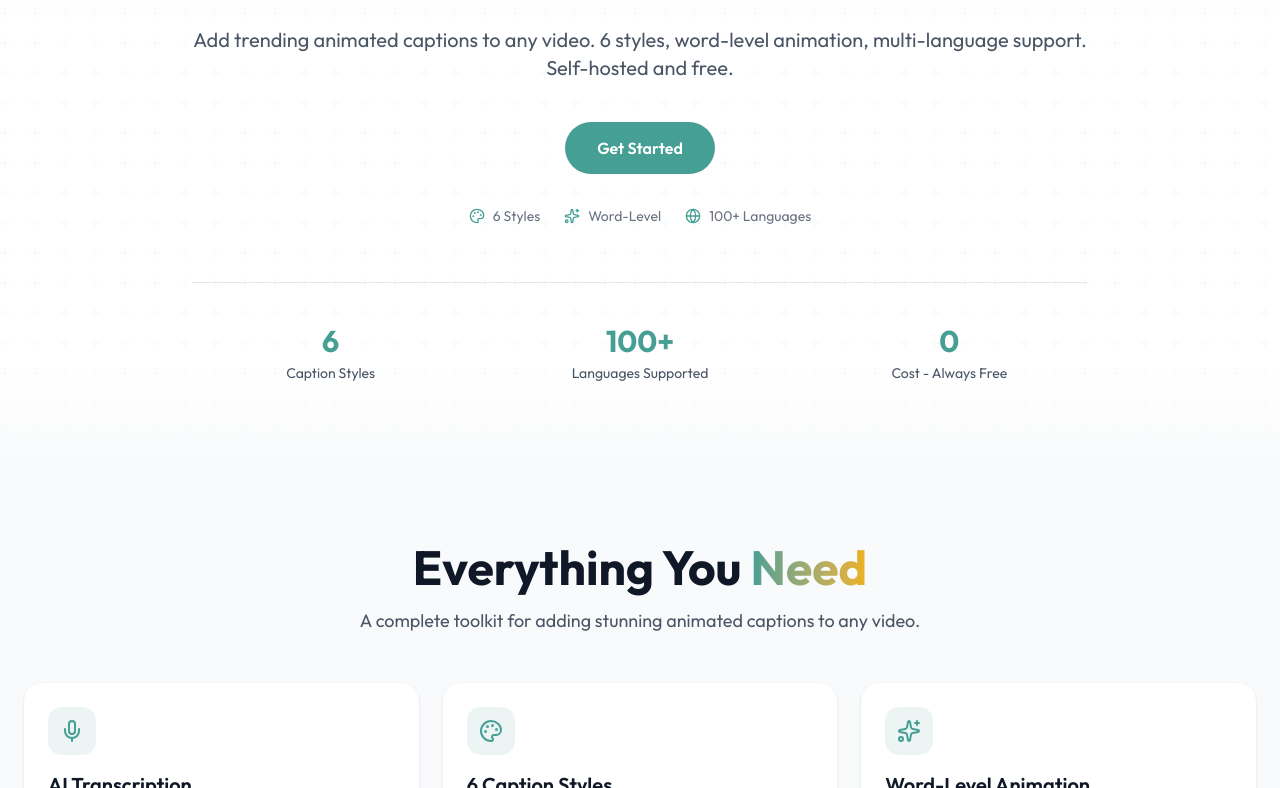
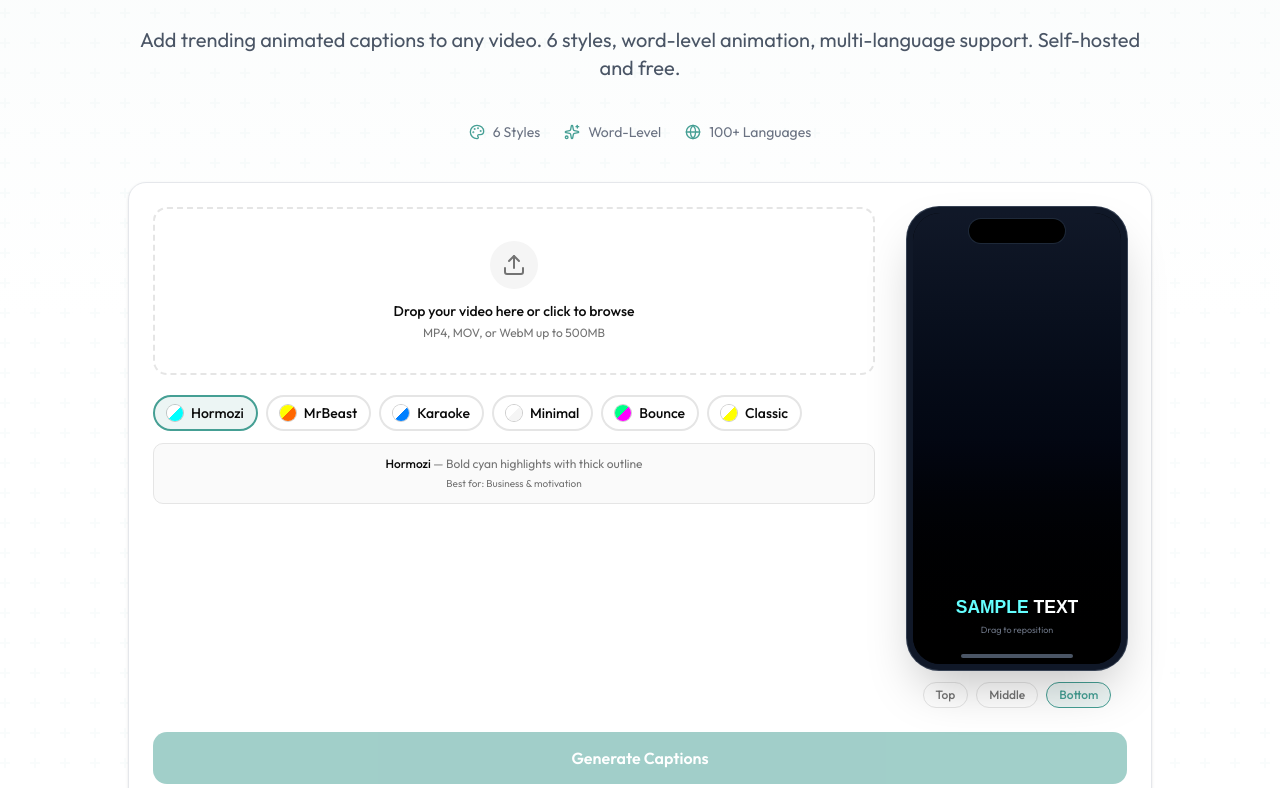
Before and after one commit to nextgpartner/ai-video-captions, a Next.js app in the folder frontend/: page / in a window 1280 px wide. Shown: the part 412-1200 px from the top of the page. Built offline with nearby package versions, Linux system fonts and the light colour scheme; no server answers.

Commit message:
feat(frontend): integrate upload flow into hero section with dropzone, style picker, and processing

```diff
--- a/frontend/src/components/landing/hero-section.tsx
+++ b/frontend/src/components/landing/hero-section.tsx
@@ -1,6 +1,21 @@
 "use client";
 
+import { useState } from "react";
 import { Palette, Sparkles, Globe } from "lucide-react";
+import { useRouter } from "next/navigation";
+import { VideoDropzone } from "~/components/video-dropzone";
+import { CaptionStylePicker } from "~/components/caption-style-picker";
+import { CaptionPreview } from "~/components/caption-preview";
+import { ProcessingView } from "~/components/processing-view";
+import { submitCaptionJob } from "~/actions/captions";
+import {
+  CAPTION_STYLE_CONFIGS,
+  DEFAULT_CAPTION_STYLE,
+  DEFAULT_CAPTION_POSITION,
+} from "~/lib/caption-styles";
+import type { CaptionStyle } from "~/types/caption";
+
+type ViewState = "idle" | "uploading" | "processing" | "complete";
 
 const trustIndicators = [
   { icon: Palette, text: "6 Styles" },
@@ -9,6 +24,87 @@ const trustIndicators = [
 ];
 
 export function HeroSection() {
+  const router = useRouter();
+
+  const [viewState, setViewState] = useState<ViewState>("idle");
+  const [file, setFile] = useState<File | null>(null);
+  const [fileDuration, setFileDuration] = useState<number>(0);
+  const [selectedStyle, setSelectedStyle] =
+    useState<CaptionStyle>(DEFAULT_CAPTION_STYLE);
+  const [captionPosition, setCaptionPosition] = useState(
+    DEFAULT_CAPTION_POSITION,
+  );
+  const [uploadProgress, setUploadProgress] = useState<number | null>(null);
+  const [jobId, setJobId] = useState<string | null>(null);
+  const [error, setError] = useState<string | null>(null);
+
+  const handleFileSelect = (selectedFile: File, duration: number) => {
+    setFile(selectedFile);
+    setFileDuration(duration);
+    setError(null);
+  };
+
+  const handleFileClear = () => {
+    setFile(null);
+    setFileDuration(0);
+    setError(null);
+  };
+
+  const handleSubmit = async () => {
+    if (!file) return;
+
+    setViewState("uploading");
+    setUploadProgress(0);
+    setError(null);
+
+    const formData = new FormData();
+    formData.append("file", file);
+    formData.append("captionStyle", selectedStyle);
+    formData.append("captionPosition", String(captionPosition));
+    formData.append("durationSeconds", String(fileDuration));
+
+    // Simulate upload progress while the server action runs
+    const progressInterval = setInterval(() => {
+      setUploadProgress((prev) => {
+        if (prev === null || prev >= 90) return prev;
+        return prev + 10;
+      });
+    }, 300);
+
+    const result = await submitCaptionJob(formData);
+    clearInterval(progressInterval);
+
+    if ("error" in result) {
+      setError(result.error);
+      setViewState("idle");
+      setUploadProgress(null);
+      return;
+    }
+
+    setUploadProgress(100);
+    setJobId(result.jobId);
+    setViewState("processing");
+    setUploadProgress(null);
+  };
+
+  const handleProcessingComplete = (completedJobId: string) => {
+    setViewState("complete");
+    router.push(`/captions/${completedJobId}`);
+  };
+
+  const handleProcessingError = (errorMessage: string) => {
+    setError(errorMessage);
+    setViewState("idle");
+    setFile(null);
+    setFileDuration(0);
+    setUploadProgress(null);
+    setJobId(null);
+  };
+
+  const isUploading = viewState === "uploading";
+  const isProcessing = viewState === "processing";
+  const styleConfig = CAPTION_STYLE_CONFIGS[selectedStyle];
+
   return (
     <section
       className="relative min-h-[85vh] overflow-hidden bg-white pt-24 dark:bg-black"
@@ -27,7 +123,7 @@ export function HeroSection() {
 
       {/* Content */}
       <div className="relative z-10 container mx-auto px-6 py-20">
-        <div className="mx-auto max-w-4xl text-center">
+        <div className="mx-auto max-w-5xl text-center">
           {/* Badge */}
           <div className="animate-fade-up mb-6 inline-flex items-center gap-2 rounded-full border border-[#459F94]/30 bg-[#459F94]/10 px-4 py-1.5 text-sm font-medium text-[#459F94] dark:border-[#459F94]/40 dark:bg-[#459F94]/20">
             <span className="h-1.5 w-1.5 rounded-full bg-[#459F94]" />
@@ -55,23 +151,10 @@ export function HeroSection() {
             animation, multi-language support. Self-hosted and free.
           </p>
 
-          {/* CTA Button */}
-          <div
-            className="animate-fade-up mx-auto mb-8 max-w-2xl"
-            style={{ "--stagger": "0.3s" } as React.CSSProperties}
-          >
-            <a
-              href="#upload"
-              className="inline-flex items-center gap-2 rounded-full bg-[#459F94] px-8 py-3.5 text-base font-semibold text-white transition-colors hover:bg-[#367d74]"
-            >
-              Get Started
-            </a>
-          </div>
-
           {/* Trust Indicators */}
           <div
-            className="animate-fade-up flex flex-wrap items-center justify-center gap-6 text-sm text-gray-500 dark:text-gray-400"
-            style={{ "--stagger": "0.4s" } as React.CSSProperties}
+            className="animate-fade-up mb-10 flex flex-wrap items-center justify-center gap-6 text-sm text-gray-500 dark:text-gray-400"
+            style={{ "--stagger": "0.3s" } as React.CSSProperties}
           >
             {trustIndicators.map((indicator, i) => (
               <div key={i} className="flex items-center gap-2">
@@ -79,6 +162,71 @@ export function HeroSection() {
                 <span>{indicator.text}</span>
               </div>
             ))}
+          </div>
+
+          {/* Upload / Processing Area */}
+          <div
+            id="upload"
+            className="animate-fade-up mx-auto max-w-5xl"
+            style={{ "--stagger": "0.4s" } as React.CSSProperties}
+          >
+            {isProcessing && jobId ? (
+              <div className="rounded-2xl border border-gray-200 bg-white p-6 shadow-sm dark:border-gray-800 dark:bg-gray-950">
+                <ProcessingView
+                  jobId={jobId}
+                  onComplete={handleProcessingComplete}
+                  onError={handleProcessingError}
+                />
+              </div>
+            ) : (
+              <div className="rounded-2xl border border-gray-200 bg-white p-6 shadow-sm dark:border-gray-800 dark:bg-gray-950">
+                {/* Error message */}
+                {error && (
+                  <div className="mb-4 rounded-lg border border-red-500/30 bg-red-500/10 px-4 py-3 text-sm text-red-400">
+                    {error}
+                  </div>
+                )}
+
+                {/* Two-column layout */}
+                <div className="flex flex-col gap-6 lg:flex-row lg:items-start lg:gap-8">
+                  {/* Left: Dropzone + Style Picker */}
+                  <div className="flex flex-1 flex-col gap-5">
+                    <VideoDropzone
+                      file={file}
+                      onFileSelect={handleFileSelect}
+                      onFileClear={handleFileClear}
+                      uploadProgress={uploadProgress}
+                      disabled={isUploading}
+                    />
+                    <CaptionStylePicker
+                      selectedStyle={selectedStyle}
+                      onStyleChange={setSelectedStyle}
+                    />
+                  </div>
+
+                  {/* Right: Caption Preview */}
+                  <div className="flex justify-center lg:justify-end">
+                    <CaptionPreview
+                      style={styleConfig}
+                      position={captionPosition}
+                      onPositionChange={setCaptionPosition}
+                    />
+                  </div>
+                </div>
+
+                {/* Generate button */}
+                <div className="mt-6">
+                  <button
+                    type="button"
+                    onClick={() => void handleSubmit()}
+                    disabled={!file || isUploading}
+                    className="w-full rounded-xl bg-[#459F94] py-3.5 text-base font-semibold text-white transition-colors hover:bg-[#367d74] disabled:cursor-not-allowed disabled:opacity-50"
+                  >
+                    {isUploading ? "Uploading..." : "Generate Captions"}
+                  </button>
+                </div>
+              </div>
+            )}
           </div>
 
           {/* Stats */}
```
